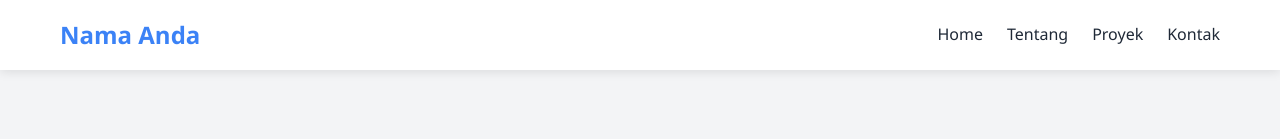
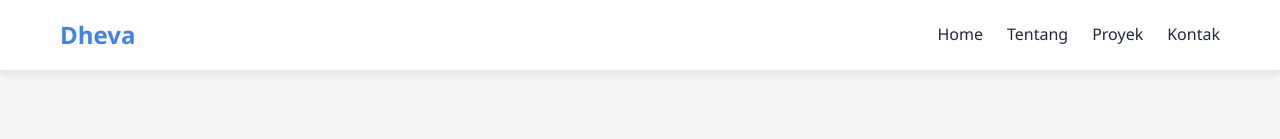
Before and after one commit to devrmnd/Manusia-Biasa, a plain HTML site: page index.html in a window 1280 px wide. Shown: the top 139 px of the page. Drawn offline with Linux system fonts and the light colour scheme.

Commit message:
Update index.html

```diff
--- a/index.html
+++ b/index.html
@@ -424,7 +424,7 @@
     <header>
         <div class="container">
             <nav class="navbar">
-                <div class="logo">Nama Anda</div>
+                <div class="logo">Dheva</div>
                 <ul class="nav-links">
                     <li><a href="#home">Home</a></li>
                     <li><a href="#about">Tentang</a></li>
```
